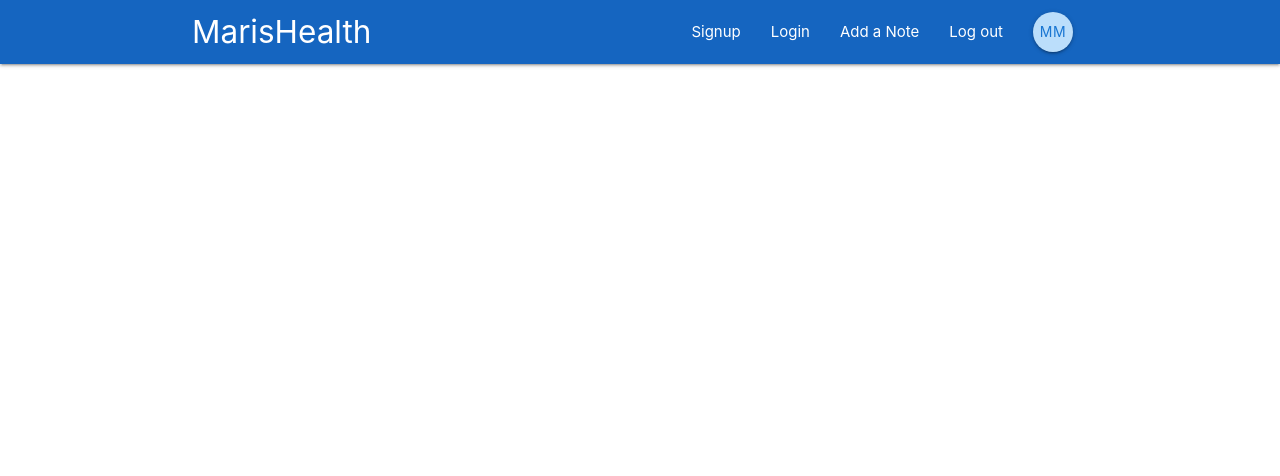
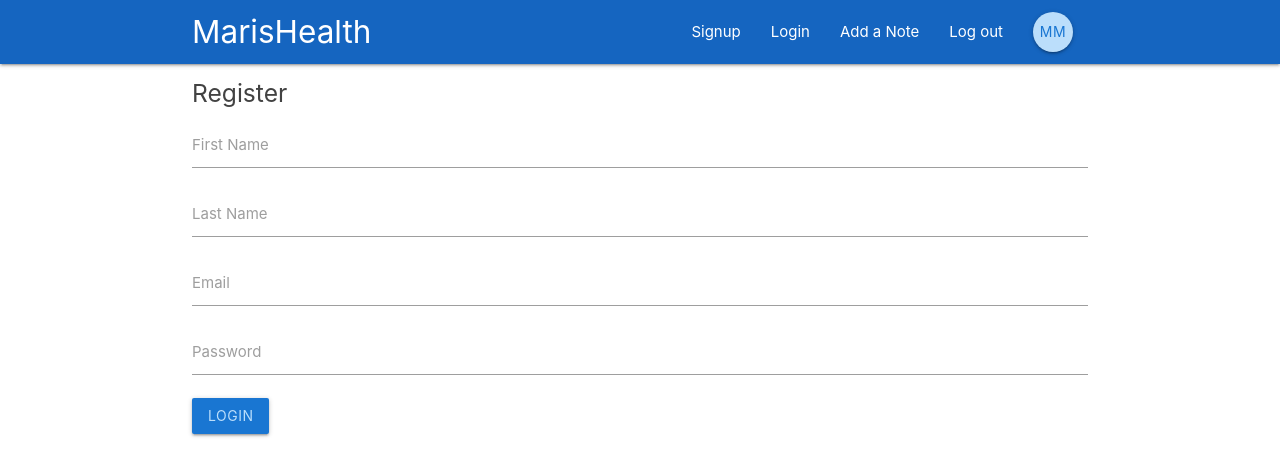
Before and after one commit to mdegregori1/health-firebase-app, a React (Create React App) app in the folder maris-health/: page /Register in a window 1280 px wide. Shown: the top 476 px of the page. Built offline with nearby package versions, Linux system fonts and the light colour scheme.

Commit message:
finished register component minus axios

```diff
--- a/maris-health/public/index.html
+++ b/maris-health/public/index.html
@@ -31,6 +31,7 @@
   <body>
     <noscript>You need to enable JavaScript to run this app.</noscript>
     <div id="root"></div>
+    <script src="https://cdnjs.cloudflare.com/ajax/libs/materialize/1.0.0/js/materialize.min.js"></script>
     <!--
       This HTML file is a template.
       If you open it directly in the browser, you will see an empty page.
@@ -41,7 +42,7 @@
       To begin the development, run `npm start` or `yarn start`.
       To create a production bundle, use `npm run build` or `yarn build`.
     -->
-  <script src="https://cdnjs.cloudflare.com/ajax/libs/materialize/1.0.0/js/materialize.min.js"></script>
 
   </body>
+
 </html>
--- a/maris-health/src/App.js
+++ b/maris-health/src/App.js
@@ -5,6 +5,7 @@ import { BrowserRouter as Router, Route, Switch} from "react-router-dom"
 import Navbar from "./components/Navbar"
 import Dashboard from "./components/Dashboard"
 import Login from "./components/auth/Login"
+import Register from "./components/auth/Register"
 
 
 function App() {
@@ -15,6 +16,7 @@ function App() {
         <Switch>
           <Route exact path = "/" component={Dashboard}/>
           <Route path = "/Login" component={Login}/>
+          <Route path = "/Register" component={Register}/>
         </Switch>
       </div>
     </Router>
--- a/maris-health/src/components/auth/Register.jsx
+++ b/maris-health/src/components/auth/Register.jsx
@@ -0,0 +1,62 @@
+import React, { useState } from "react";
+
+const Register = () => {
+    const [userregister, setUserregister] = useState({
+        firstName: '',
+        lastName:'',
+        email: '',
+        password: ''
+    })
+
+
+    const handleChange = e => {
+        setUserregister({ ...userregister, [e.target.name]: e.target.value })
+    }
+
+    const handleSubmit = e => {
+        e.preventDefault()
+        console.log(userregister)
+    }
+
+    return (
+        <div className="container">
+            <form onSubmit={handleSubmit} className="white">
+                <h5 className="grey-text text-darken-3">
+                    Register
+                </h5>
+                <div className="input-field">
+                    <label htmlFor = "firstName">First Name</label>
+                    <input type="text" name="firstName"
+                    onChange={handleChange}
+                    />
+
+                </div>
+                <div className="input-field">
+                    <label htmlFor = "lastName">Last Name</label>
+                    <input type="text" name="lastName"
+                    onChange={handleChange}
+                    />
+
+                </div>
+                <div className="input-field">
+                    <label htmlFor = "email">Email</label>
+                    <input type="email" name="email"
+                    onChange={handleChange}
+                    />
+
+                </div>
+                <div className="input-field">
+                    <label htmlFor = "password">Password</label>
+                    <input type="password" name="password"
+                     onChange={handleChange}
+                    />
+                </div>
+                <div className="input-field">
+                    <button onClick={handleSubmit}className="btn blue darken-2 text black blue-text text-lighten-4">Login</button>
+                </div>
+            </form>
+        </div>
+    )
+}
+
+export default Register;
```
